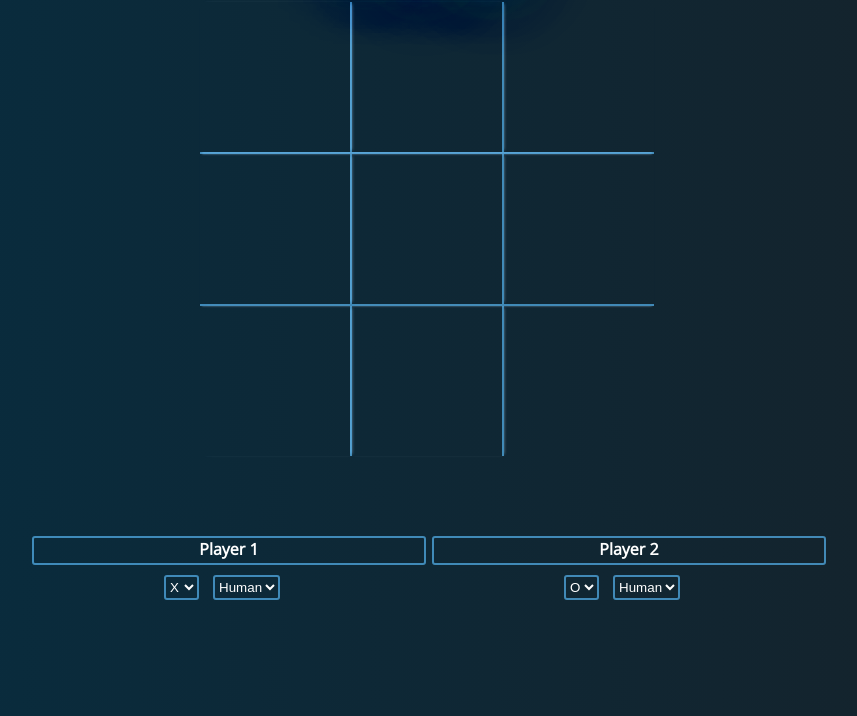
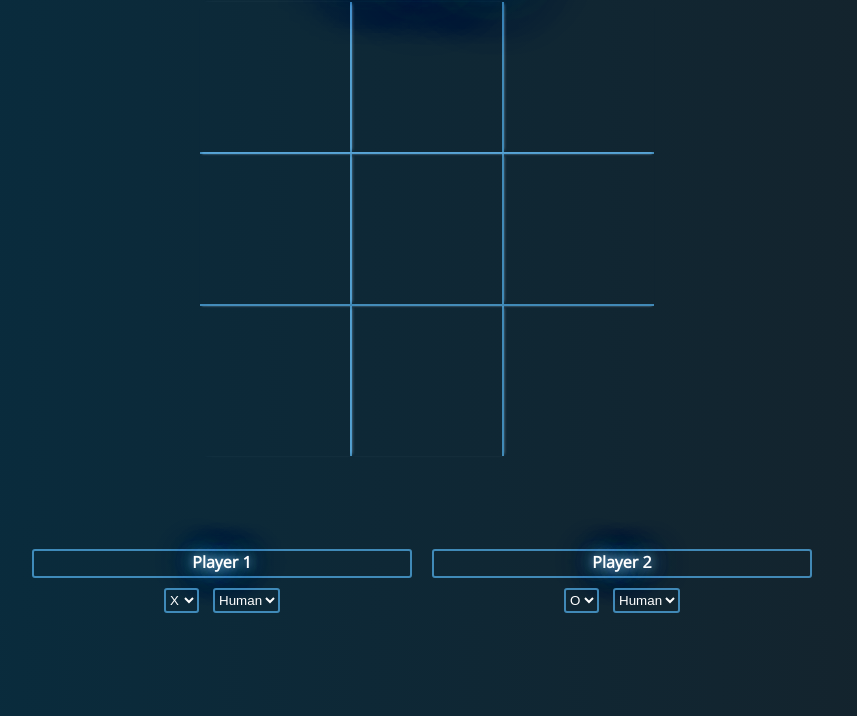
Before and after one commit to coreywhite/fcc-tictactoe, a plain HTML site: page index.html in a window 1280 px wide. Shown: the part 84-800 px from the top of the page, without its empty margins (213-1070 px from the left). Drawn offline with nearby package versions, Linux system fonts and the light colour scheme.

Commit message:
Style tweaks

```diff
--- a/css/style.css
+++ b/css/style.css
@@ -86,10 +86,17 @@ html, body {
 .display-container {
   max-width: 800px;
   margin: 0 auto;
+  color: #fff;
+  text-overflow: clip;
+  text-shadow:  0 0 8px  rgba(158, 202, 237, 0.6),
+                0 0 16px  rgba(158, 202, 237, 0.6),
+                0 0 24px rgba(86, 180, 239, .7),
+                0 0 32px rgba(86, 180, 239, .7),
+                0 0 40px rgba(86, 180, 239, .7)
 }
 #message {
   width: 100%;
-  min-height: 30px;
+  min-height: 2em;
   text-align: center;
 }
 .player-container {
@@ -108,10 +115,11 @@ html, body {
   font-weight: bold;
 }
 .player-container li.player-name {
-  width: 100%;
+  min-width: 50%;
   height: 25px;
   border: 2px solid rgba(86, 180, 239, .7);
   border-radius: 3px;
+  display: block;
 }
 .player-container select {
   background-color: transparent;
```
